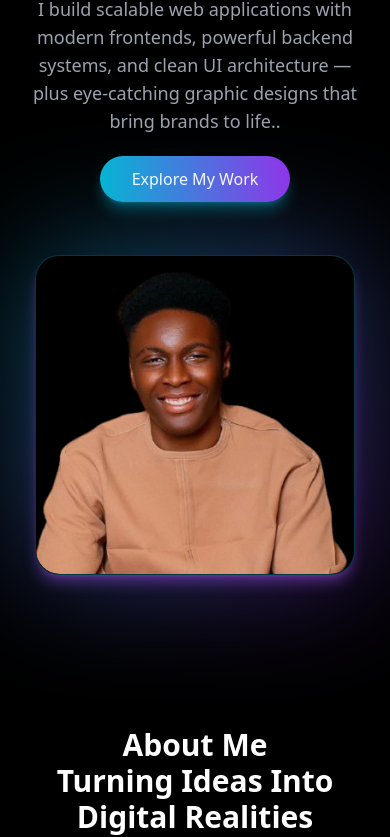
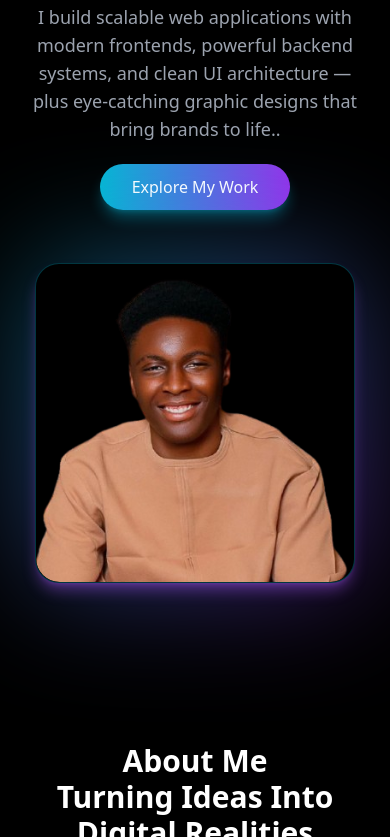
Before and after one commit to retkatmun/myportfolio1, a website: page index.html in a window 390 px wide. Shown: the part 197-1034 px from the top of the page. Drawn offline with nearby package versions, Linux system fonts and the light colour scheme.

Commit message:
add padding top

```diff
--- a/index.html
+++ b/index.html
@@ -129,7 +129,7 @@
 
     <!-- ================= HERO ================= -->
     <section
-      class="min-h-screen flex flex-col md:flex-row justify-center items-center text-center md:text-left px-6 gap-16 fade-in"
+      class="min-h-screen flex flex-col md:flex-row justify-center items-center text-center md:text-left px-6 gap-16 fade-in p-20"
     >
       <div class="max-w-xl">
         <h2 class="text-5xl md:text-7xl font-extrabold mb-6">
```
